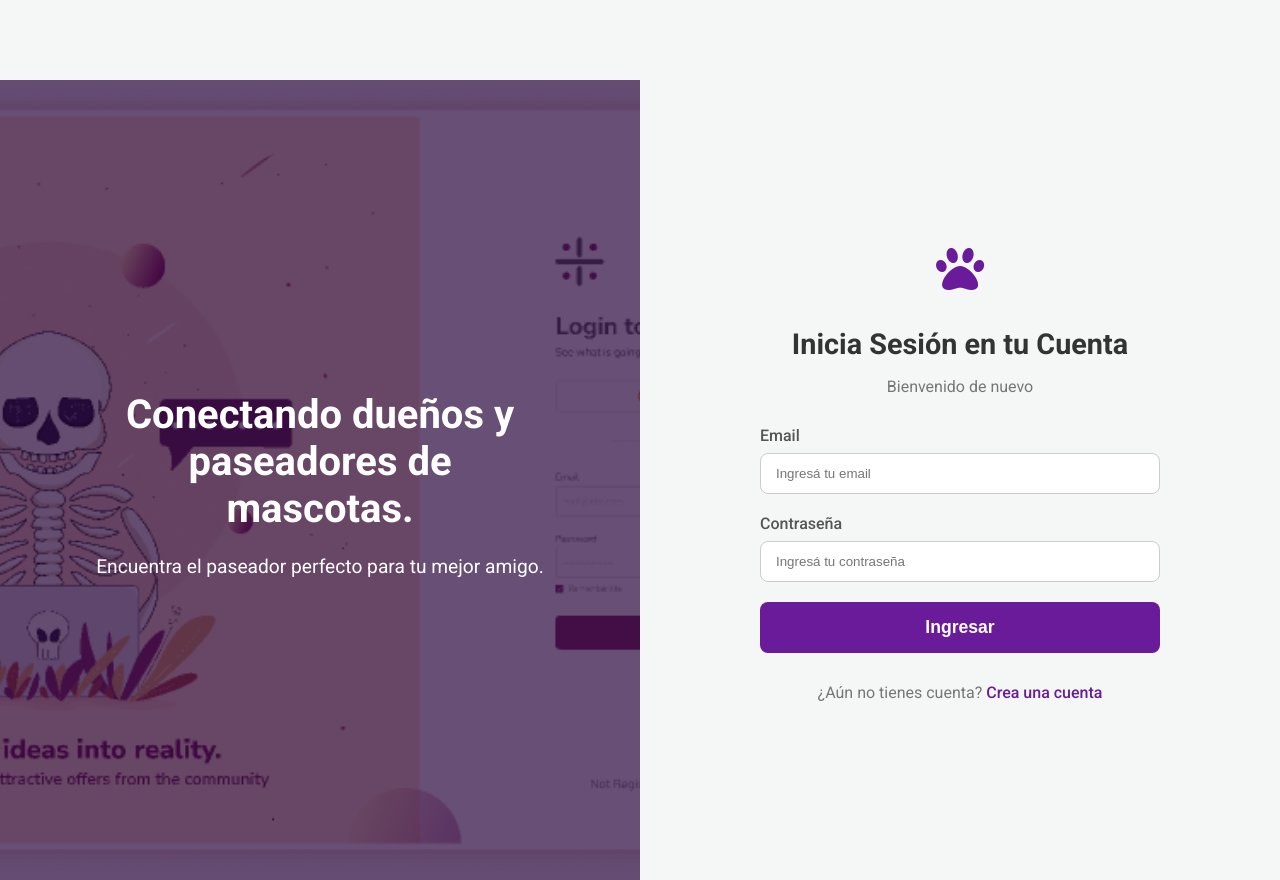
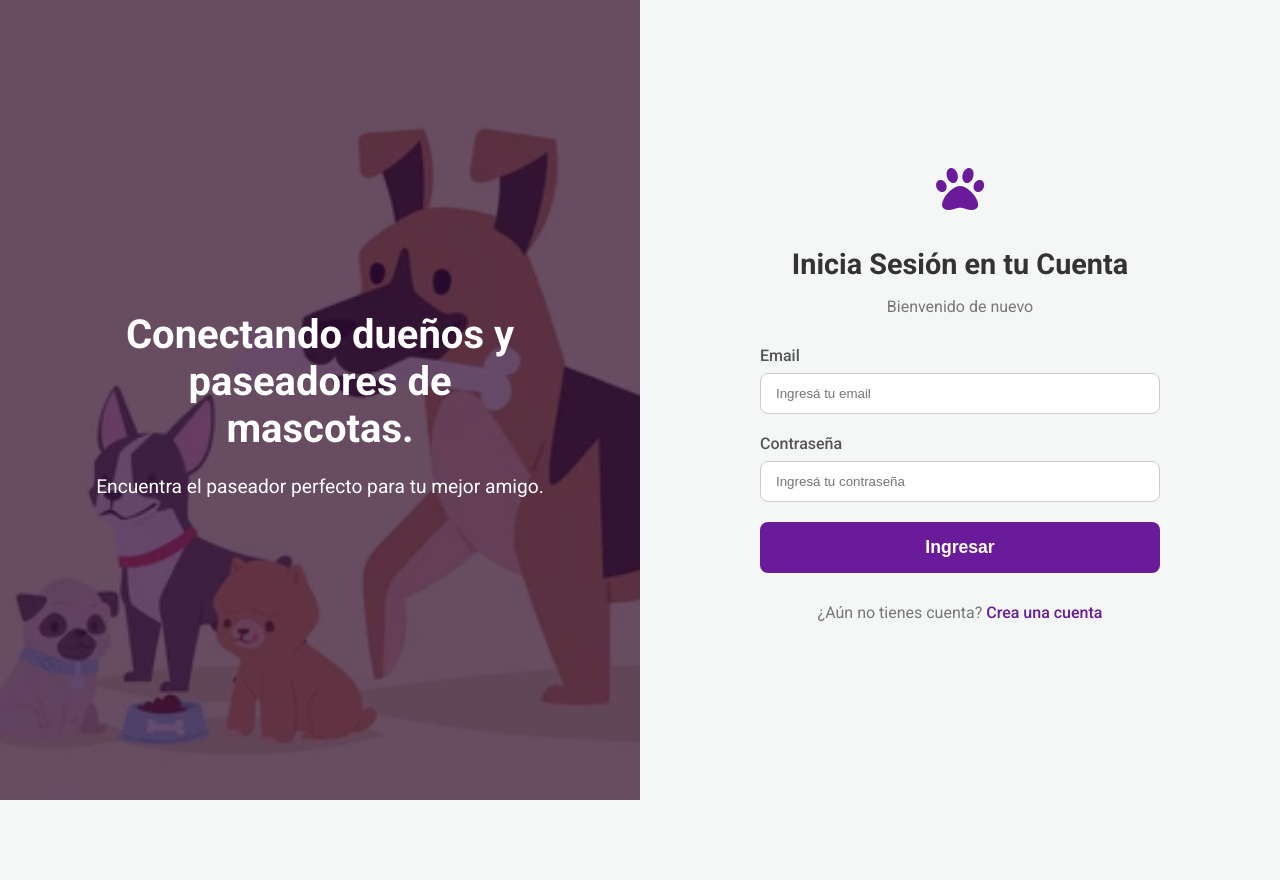
Before and after one commit to augusbarbieri/Grupo6, a PHP site: page /paginas/inicio-sesion.php in a window 1280 px wide. After the commit the page ends 800 px from the top, so only its background shows below. Run offline with PHP 8.4, Linux system fonts and the light colour scheme.

Commit message:
feat: Actualiza estilos e imagen en la página de login
Se realizaron los siguientes cambios en la página de inicio de sesión:

- Se eliminó el espacio en blanco superior no deseado.
- Se reemplazó la imagen de fondo del panel izquierdo por una nueva.
- Se aseguró que los cambios no afecten a otras páginas.

```diff
--- a/Assets/css/new-style.css
+++ b/Assets/css/new-style.css
@@ -5,6 +5,11 @@ body {
     color: #333;
     margin: 0;
     padding-top: 80px; /* Espacio para el header fijo */
+}
+
+/* Anulación para páginas sin header fijo como el login */
+body.login-page {
+    padding-top: 0;
 }
 
 .container {
@@ -552,7 +557,7 @@ body {
 
 .login-info-panel {
     flex: 1;
-    background: url('../img/login-bg.png') no-repeat center center;
+    background: url('../img/login-bg-nuevo.png') no-repeat center center;
     background-size: cover;
     position: relative;
     display: flex;
--- a/paginas/inicio-sesion.php
+++ b/paginas/inicio-sesion.php
@@ -11,7 +11,7 @@ require_once __DIR__ . '/../php/config.php';
     <link rel="stylesheet" href="https://cdnjs.cloudflare.com/ajax/libs/font-awesome/5.15.3/css/all.min.css">
     <link rel="stylesheet" href="<?php echo BASE_URL; ?>Assets/css/new-style.css?v=<?php echo time(); ?>">
 </head>
-<body>
+<body class="login-page">
 
     <div class="login-container">
         <div class="login-info-panel">
```
Also changed, not shown: Assets/img/login-bg-nuevo.png (added).
